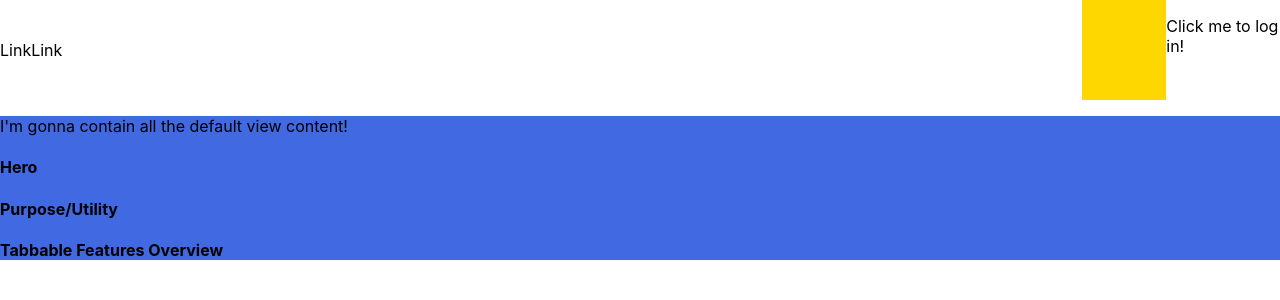
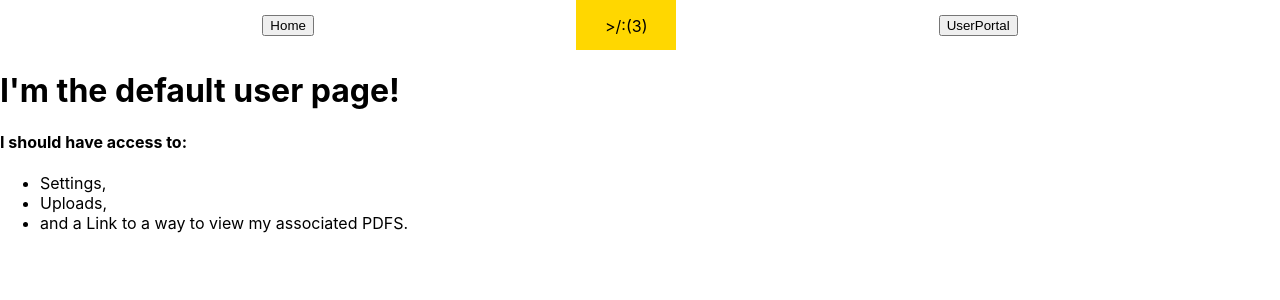
Before and after one commit to GrumpyEwok/sheet-scroller, a React (Create React App) app: page /user in a window 1280 px wide. Shown: the top 300 px of the page. Built offline with nearby package versions, Linux system fonts and the light colour scheme; the HTML template or start-up script is replaced by a standard one.

Commit message:
Installed react-router-dom as a dependency, set up basic routing between Landing and mock User component. Tweaked styles.

```diff
--- a/package.json
+++ b/package.json
@@ -5,6 +5,7 @@
   "dependencies": {
     "react": "^16.6.3",
     "react-dom": "^16.6.3",
+    "react-router-dom": "^4.3.1",
     "react-scripts": "2.1.1"
   },
   "scripts": {
--- a/src/App.css
+++ b/src/App.css
@@ -6,12 +6,10 @@ html, body, #root, .App {
 .Header {
   width: 100%;
   display: flex;
-  flex-direction: row;
   justify-content: space-around;
 }
 
-.Nav {
-  width: 100%;
+.Nav, .UserPortal {
   display: flex;
   flex-direction: row;
   margin: auto;
@@ -19,9 +17,9 @@ html, body, #root, .App {
 
 .Logo {
   width: 100px;
-  height: 100px;
+  height: 50px;
   background-color: gold;
-  display: inline-block;
+  text-align: center;
 }
 
 .Landing {
--- a/src/App.js
+++ b/src/App.js
@@ -1,15 +1,22 @@
 import React, { Component } from 'react';
+import { BrowserRouter as Router, Switch, Route, Link } from 'react-router-dom';
 import './App.css';
 import Header from './components/Header/Header';
 import Landing from './components/Landing';
+import Profile from './components/Profile';
 
 class App extends Component {
   render() {
     return (
-      <div>
-        < Header />
-        < Landing />
-      </div>
+      <Router>
+        <div>
+          <Header/>
+          <Route exact path='/' component={ Landing } />
+            <Switch>
+              <Route path='/user' render={()=> <Profile /* Props go here. */ />} />
+            </Switch>
+        </div>
+      </Router>
     );
   }
 }
--- a/src/components/Header/Logo.jsx
+++ b/src/components/Header/Logo.jsx
@@ -3,6 +3,7 @@ import React from 'react';
 function Logo() {
   return(
     <div className="Logo">
+      <p>>/:(3)</p>
     </div>
   )
 }
--- a/src/components/Header/Nav.jsx
+++ b/src/components/Header/Nav.jsx
@@ -1,10 +1,10 @@
 import React from 'react';
+import { Link } from 'react-router-dom';
 
 function Nav() {
   return(
     <div className='Nav'>
-      <p>Link</p>
-      <p>Link</p>
+      <Link to="/"><button>Home</button></Link>
     </div>
   )
 }
--- a/src/components/Header/UserPortal.jsx
+++ b/src/components/Header/UserPortal.jsx
@@ -1,9 +1,9 @@
 import React from 'react';
-
+import { Link } from 'react-router-dom';
 function UserPortal() {
   return(
-    <div>
-      <p>Click me to log in!</p>
+    <div className='UserPortal'>
+      <Link to="/user"><button>UserPortal</button></Link>
     </div>
   )
 }
--- /dev/null
+++ b/src/components/Profile.jsx
@@ -0,0 +1,18 @@
+import React from 'react';
+
+function Profile(){
+
+  return (
+    <div>
+      <h1>I'm the default user page!</h1>
+      <h4>I should have access to:</h4>
+      <ul>
+        <li>Settings,</li>
+        <li>Uploads,</li>
+        <li>and a Link to a way to view my associated PDFS.</li>
+      </ul>
+    </div>
+  )
+}
+
+export default Profile;
```
Also changed, not shown: 2 other files (tests, documents, lock files or other folders).
